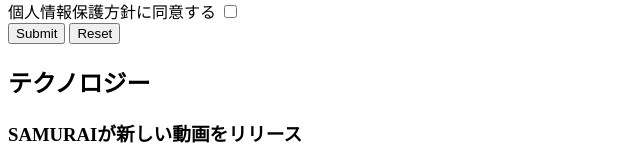
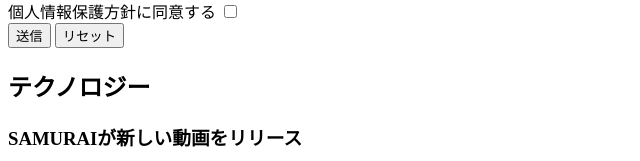
Before and after one commit to kiyomizuF/html-css-basic-kadai, a plain HTML site: page kadai_008/kadai_008.html in a window 1280 px wide. Shown: the part 560-721 px from the top of the page, 0-640 px from the left. Drawn offline with Linux system fonts and the light colour scheme.

Commit message:
FBを反映

```diff
--- a/kadai_008/kadai_008.html
+++ b/kadai_008/kadai_008.html
@@ -57,8 +57,8 @@
           <input type="checkbox">
           <br>
 
-          <input type="submit">
-          <input type="reset">
+          <input type="submit" value="送信">
+          <input type="reset" value="リセット">
         </form>
       </section>
 
```
